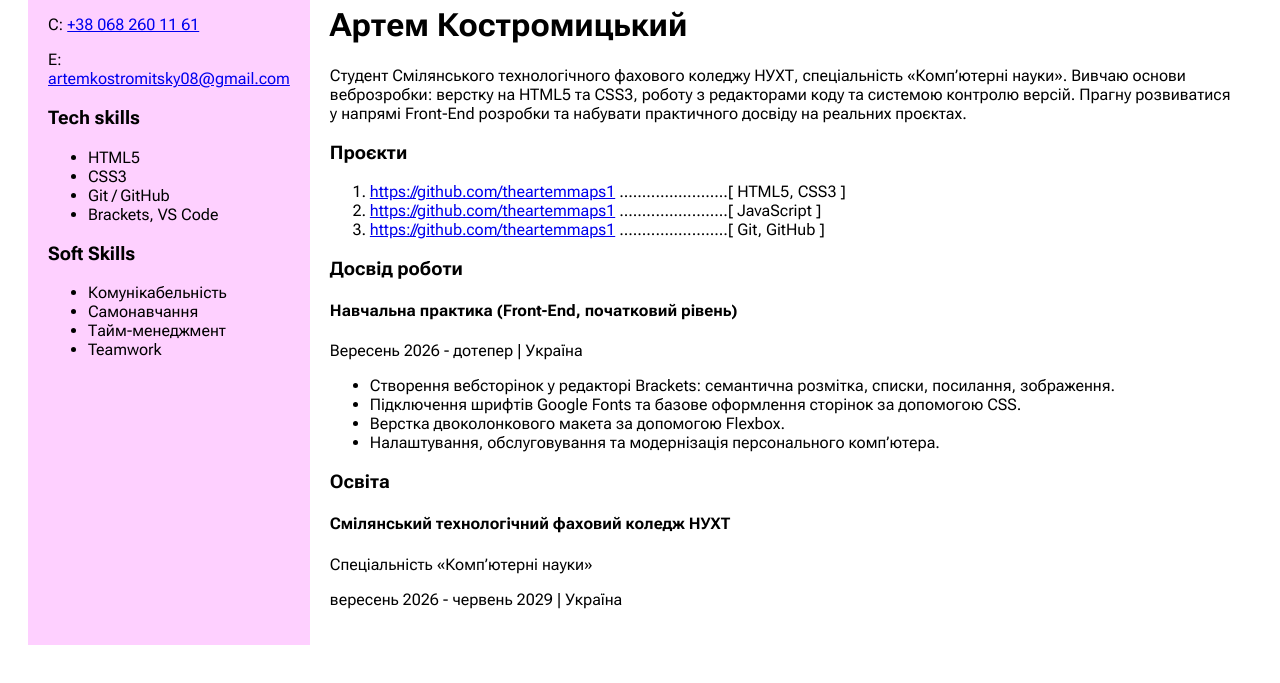
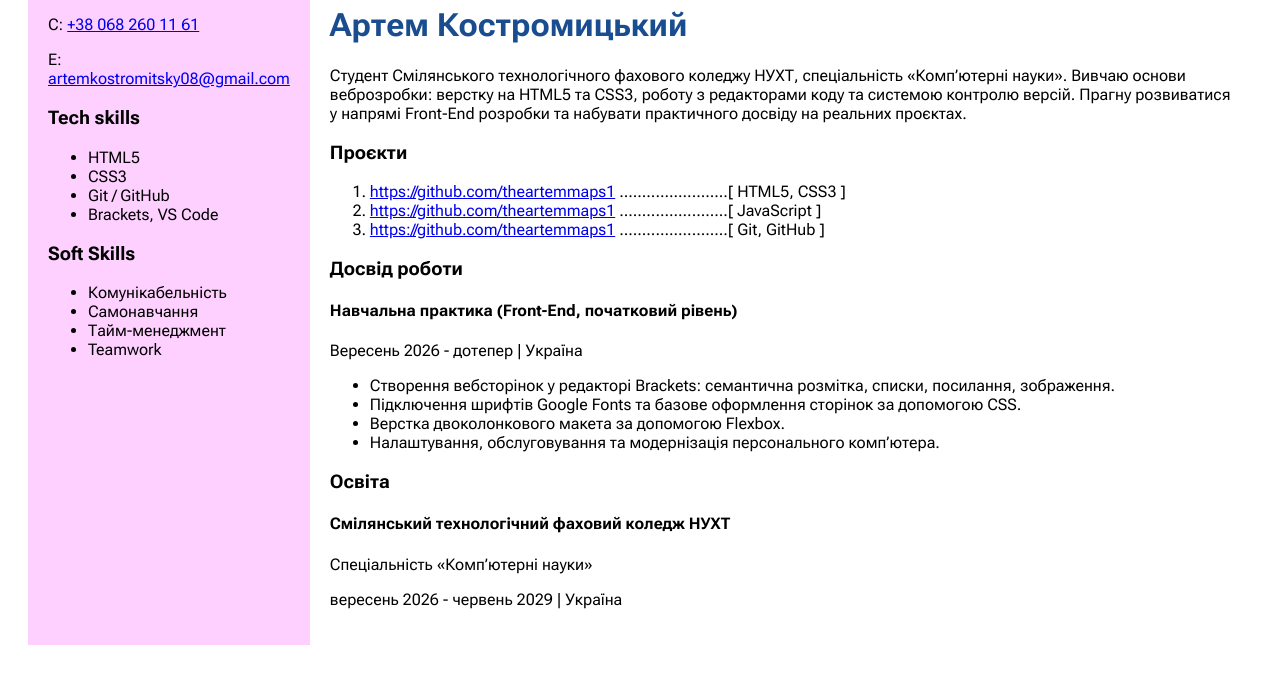
Before and after one commit to artemkostromitsky2008/my-resume, a plain HTML site: page index.html in a window 1280 px wide. Shown: the part 111-794 px from the top of the page. Drawn offline with Linux system fonts and the light colour scheme.

Commit message:
Update heading style

```diff
--- a/index.html
+++ b/index.html
@@ -14,6 +14,9 @@
             .resume{
                 display: flex;
                 flex-direction: row-reverse;
+            }
+            h1{
+                color: #1a4d8f;
             }
             div{
                 padding: 20px;
```
